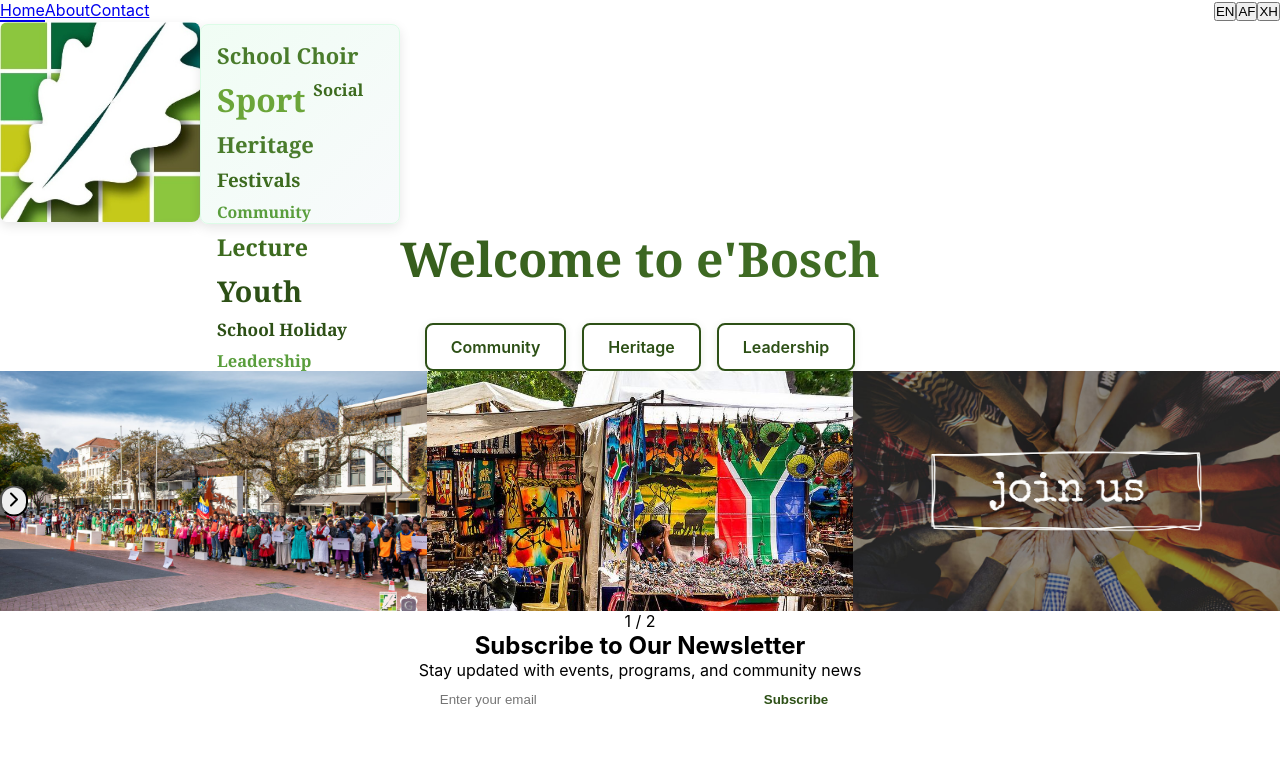
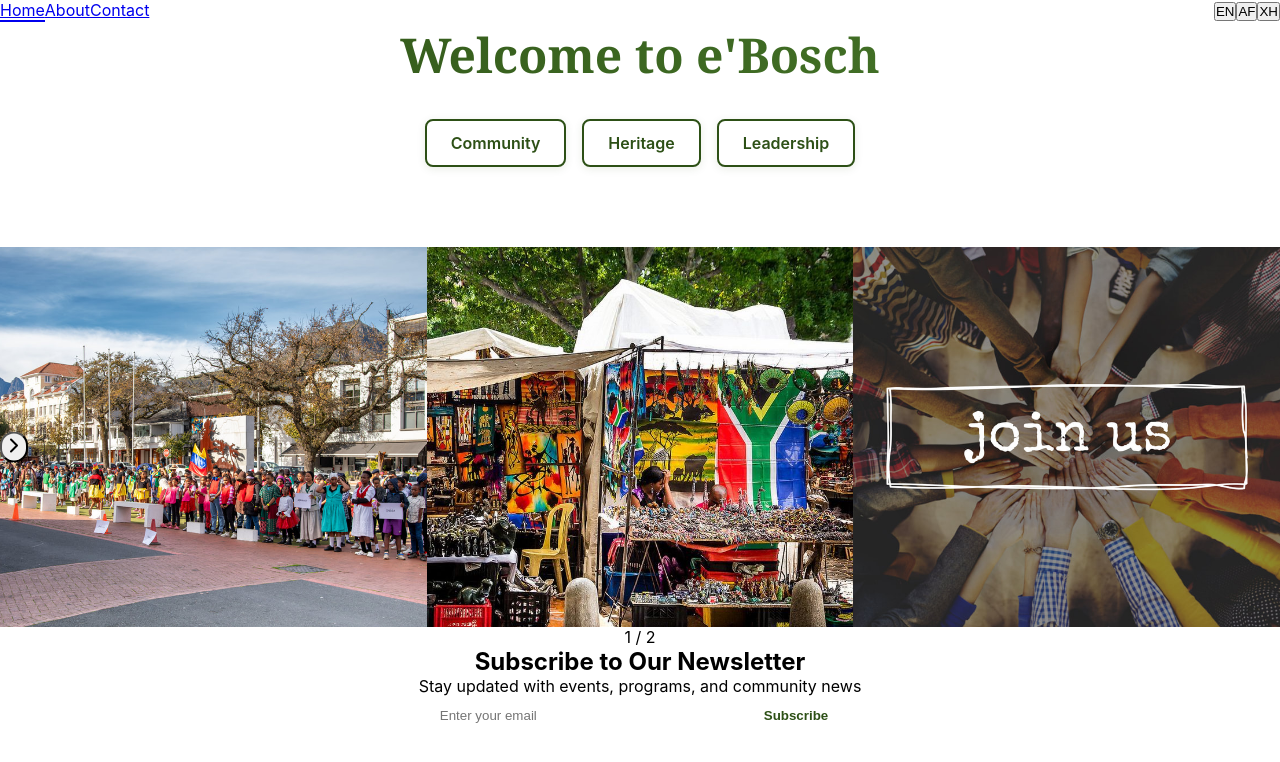
Before and after one commit to mihlalibayi/ebosch-website, a Next.js app: page / in a window 1280 px wide. Shown: the top 762 px of the page. Built offline with nearby package versions, Linux system fonts and the light colour scheme.

Commit message:
Update page tsx

```diff
--- a/app/page.tsx
+++ b/app/page.tsx
@@ -67,7 +67,6 @@
   }
 ];
 
-const greens = ['#4a7c2c', '#2d5016', '#6ba539', '#3d6b1f', '#5a9e3d'];
 const taglineWords = {
   en: ['Community', 'Heritage', 'Leadership'],
   af: ['Gemeenskap', 'Erfenis', 'Leierskap'],
@@ -78,7 +77,6 @@
   const [language, setLanguage] = useState<Language>('en');
   const [currentSlide, setCurrentSlide] = useState(0);
   const [email, setEmail] = useState('');
-  const [wordCloudWords, setWordCloudWords] = useState<Array<{ word: string; color: string; size: number }>>([]);
   const [isMobile, setIsMobile] = useState(false);
   const [mounted, setMounted] = useState(false);
 
@@ -91,16 +89,6 @@
     window.addEventListener('resize', checkMobile);
     return () => window.removeEventListener('resize', checkMobile);
   }, []);
-
-  useEffect(() => {
-    const words = translations[language].wordcloud.words;
-    const cloudWords = words.map((word) => ({
-      word,
-      color: greens[Math.floor(Math.random() * greens.length)],
-      size: Math.random() * 18 + 14
-    }));
-    setWordCloudWords(cloudWords.sort(() => Math.random() - 0.5));
-  }, [language]);
 
   if (!mounted) return null;
 
@@ -135,8 +123,8 @@
   return (
     <div className="min-h-screen bg-gradient-to-b from-white to-gray-50">
       <header className="bg-white shadow-sm sticky top-0 z-50">
-        <div className="max-w-7xl mx-auto px-4 sm:px-6 lg:px-8 py-8">
-          <div className="flex items-center justify-between mb-6">
+        <div className="max-w-7xl mx-auto px-4 sm:px-6 lg:px-8 py-6">
+          <div className="flex items-center justify-between">
             <nav className="flex gap-6">
               <Link href="/" className="text-green-600 font-medium border-b-2 border-green-600">
                 {language === 'en' && 'Home'}
@@ -168,51 +156,6 @@
                 >
                   {lang.toUpperCase()}
                 </button>
-              ))}
-            </div>
-          </div>
-
-          {/* Logo and Word Cloud */}
-          <div className="flex items-center gap-8">
-            <div className="flex-shrink-0">
-              <img
-                src="/logo.jpg"
-                alt="e'Bosch Logo"
-                style={{
-                  width: '200px',
-                  height: '200px',
-                  borderRadius: '8px',
-                  boxShadow: '0 4px 12px rgba(0,0,0,0.1)'
-                }}
-              />
-            </div>
-
-            <div style={{
-              width: '200px',
-              height: '200px',
-              background: 'linear-gradient(135deg, #f0fdf4 0%, #f8fafc 100%)',
-              border: '1px solid #dcfce7',
-              borderRadius: '8px',
-              padding: '16px',
-              display: 'flex',
-              flexWrap: 'wrap',
-              alignContent: 'flex-start',
-              gap: '8px',
-              boxShadow: '0 4px 12px rgba(0,0,0,0.1)'
-            }}>
-              {wordCloudWords.map((item, idx) => (
-                <span
-                  key={idx}
-                  style={{
-                    color: item.color,
-                    fontSize: `${item.size}px`,
-                    fontWeight: 'bold',
-                    fontFamily: 'Georgia, serif',
-                    whiteSpace: 'nowrap'
-                  }}
-                >
-                  {item.word}
-                </span>
               ))}
             </div>
           </div>
@@ -260,11 +203,11 @@
         </div>
 
         {/* Categories Carousel */}
-        <div className="relative mb-12 px-20">
+        <div className="relative mb-12 px-20" style={{ marginTop: '80px' }}>
           <div className={`grid gap-6 ${itemsPerPage === 2 ? 'grid-cols-2' : 'grid-cols-3'}`}>
             {visibleCategories.map((category) => (
               <Link key={category.id} href={category.href}>
-                <div className="relative rounded-lg overflow-hidden shadow-lg hover:shadow-2xl transition-all duration-300 cursor-pointer transform hover:scale-105" style={{ width: '100%', height: '240px' }}>
+                <div className="relative rounded-lg overflow-hidden shadow-lg hover:shadow-2xl transition-all duration-300 cursor-pointer transform hover:scale-105" style={{ width: '100%', height: '380px' }}>
                   <img
                     src={category.image}
                     alt={getCategoryName(category)}
```
